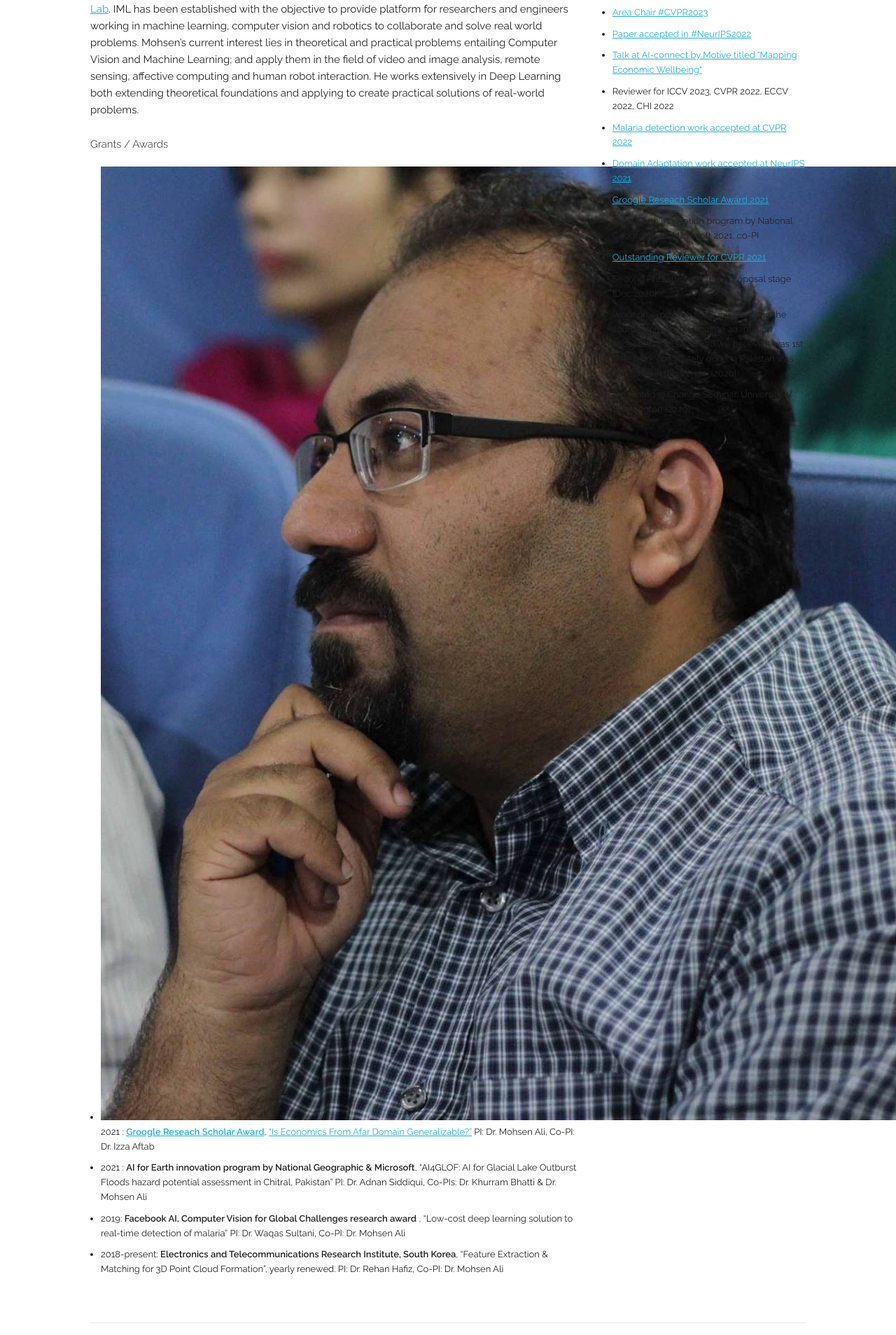
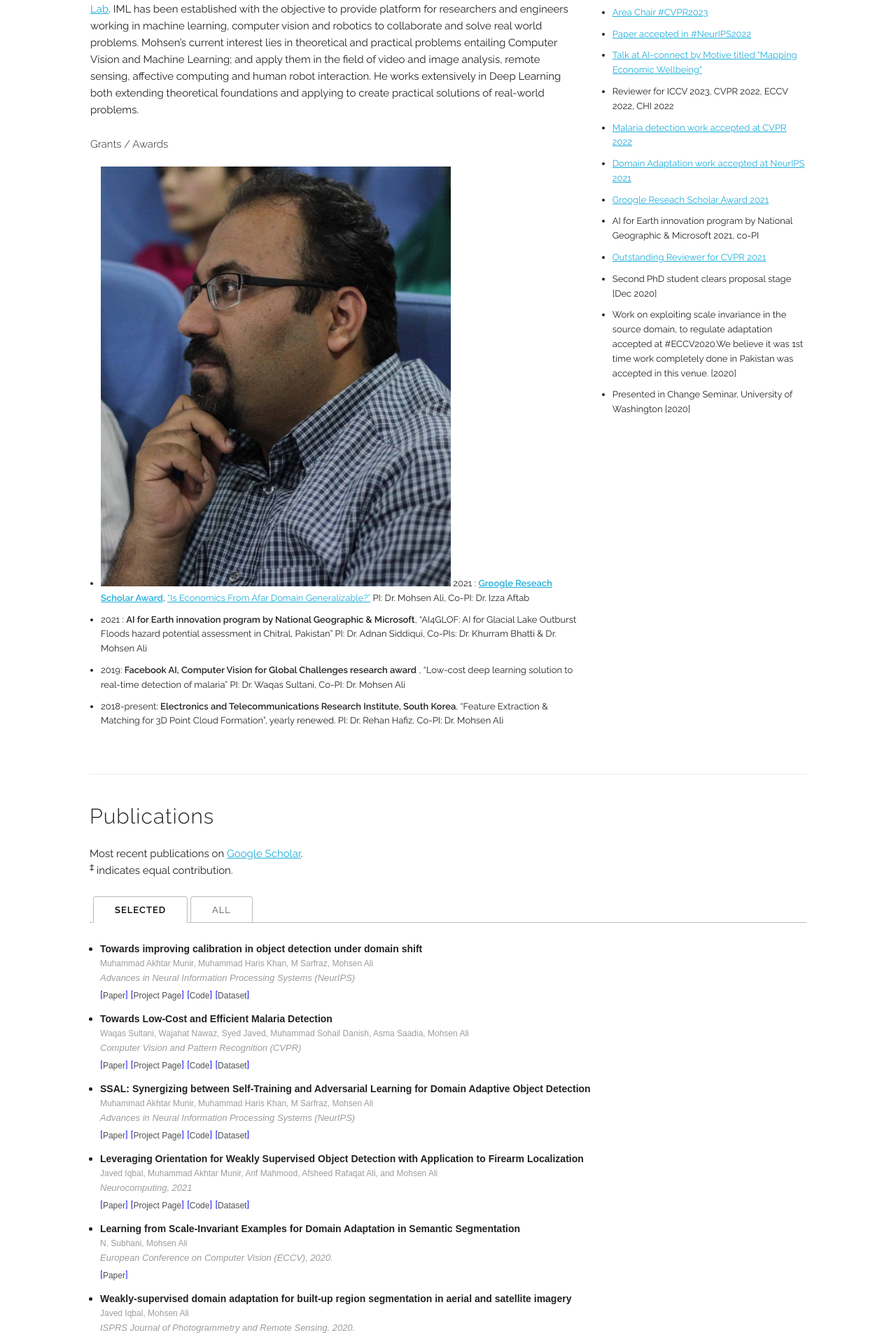
Before and after one commit to mohsenali/mohsenali.github.io, a Jekyll site: the page built from index.html, in a window 1280 px wide. Shown: the part 568-2476 px from the top of the page at 70% size. Built offline with Jekyll 4.4.1, drawn with Linux system fonts in a browser that asks for light colours; some web fonts are replaced.

Commit message:
Update index.html

```diff
--- a/index.html
+++ b/index.html
@@ -28,7 +28,7 @@
 	<h6>Grants / Awards </h6>
 	 <font size=2px>
 		 <ul class="listType">
-      <li><img src="/assets/profile-pics/mohsenali.jpg" alt="Google Logo"> 2021 : <B><a href="https://research.google/outreach/research-scholar-program/recipients/">Groogle Reseach Scholar Award</a></B>, <a href="http://im.itu.edu.pk/econai/">“Is Economics From Afar Domain Generalizable?”</a>
+      <li><img src="/assets/profile-pics/mohsenali.jpg" alt="Google Logo"  width="500" height="600"> 2021 : <B><a href="https://research.google/outreach/research-scholar-program/recipients/">Groogle Reseach Scholar Award</a></B>, <a href="http://im.itu.edu.pk/econai/">“Is Economics From Afar Domain Generalizable?”</a>
                 PI: Dr. Mohsen Ali, Co-PI: Dr. Izza Aftab </li>
 		 <li>2021 : <B>AI for Earth innovation program by National Geographic & Microsoft</B>, “AI4GLOF: AI for Glacial Lake Outburst Floods hazard potential assessment in Chitral, Pakistan”
 				 PI: Dr. Adnan Siddiqui, Co-PIs: Dr. Khurram Bhatti & Dr. Mohsen Ali </li>
```
